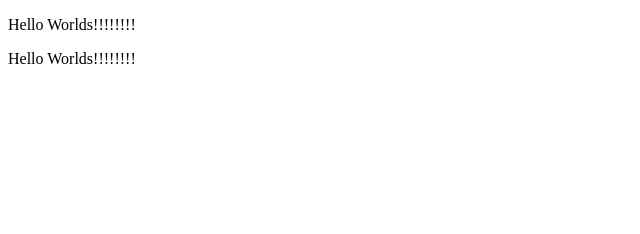
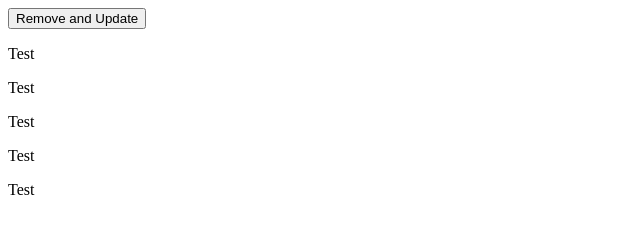
Before and after one commit to creativeArtie/ChainerJS, a plain HTML site: page modiferDelete/index.html in a window 1280 px wide. Shown: the whole page, without its empty margins (0-640 px from the left). Drawn offline with nearby package versions, Linux system fonts and the light colour scheme.

Commit message:
Add files via upload

```diff
--- a/modiferDelete/index.html
+++ b/modiferDelete/index.html
@@ -2,11 +2,12 @@
 <html>
   <head>
     <meta charset="utf-8">
-    <title>Model Write Remove</title>
+    <title>Model Write Remove Example</title>
     <script src="https://ajax.googleapis.com/ajax/libs/jquery/3.1.0/jquery.min.js"></script>
     <script src="../chainer.js"></script>
   </head>
   <body>
+    <button data-remove="">Remove and Update</button>
     <p class="setRemove" std-write="test.show"></p>
     <p std-write="test.show"></p>
     <p class="setRemove" std-write="test.show"></p>
@@ -15,19 +16,16 @@
   </body>
   <script>
     chainer.model("test", function(model){
-      model.write("show","Hello World");
+      model.write("show","Test");
       model.read("update", function(value){
         model.write("show", value);
-      })
+      });
     });
-    chainer.system(function(system){
-      system.ready(function(ready){
-        $(".setRemove").remove();
-        //Check add a line in chainer.js' write method
-        ready.update("test.update", "HelloWorld");
-        ready.update("test.update", "Hello Worlds!!!!!!!!");
-
+    chainer.modifier("remove", function(modifier){
+      $(modifier.get()).click(function(){
+        $(".setRemove").remove(); // modifiers are set to be destory automatically
+        modifier.update("test.update", "Hello Worlds!!!!!!!!");
       });
-    })
+    });
   </script>
 </html>
```
